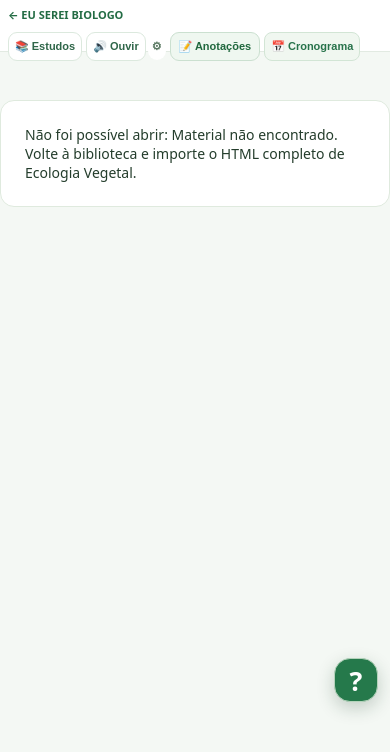
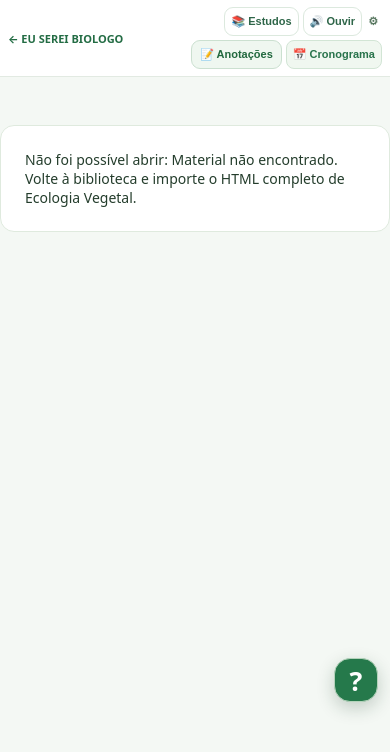
Before and after one commit to brunopdiogo-a11y/Eu-serei-BIOLOGO, a website: page www/ecologia-privada.html in a window 390 px wide. Drawn offline with Linux system fonts and the light colour scheme.

Commit message:
Manter cabeçalho das notas responsivo sem encobrir leitura no Android

```diff
--- a/www/ecologia-privada.html
+++ b/www/ecologia-privada.html
@@ -69,6 +69,15 @@ body.native-android .study-question-panel{inset:0!important}
 .study-ai-download{font-size:12px;font-weight:750;color:#27774c;text-decoration:none}
 @media(max-width:600px){.study-ai-visual-actions button{flex:1 1 150px}.study-ai-generated{padding:7px}}
 
+/* O cabeçalho pode ganhar duas linhas no telefone sem cobrir o leitor. */
+body{display:flex;flex-direction:column;height:100dvh;overflow:hidden}
+header.reader-toolbar{flex:none;height:auto;min-height:55px}
+.reader{flex:1 1 auto;min-height:0;height:auto!important}
+#message.error{overflow-y:auto}
+@media(max-width:700px){
+ header.reader-toolbar{min-height:52px}
+ header.reader-toolbar .reader-toolbar-actions{flex:1;justify-content:flex-end}
+}
 /* Anotações de estudo sobre palavra/trecho, com editor e lista recolhíveis. */
 .study-note-toolbar{background:#eff7f0;color:#21683e;border:1px solid #cbe0d0;border-radius:9px;padding:8px 10px;white-space:nowrap;font-weight:700;font-size:12px;cursor:pointer}
 .study-note-selection{background:#28784b;color:#fff;border-color:#28784b}
```
